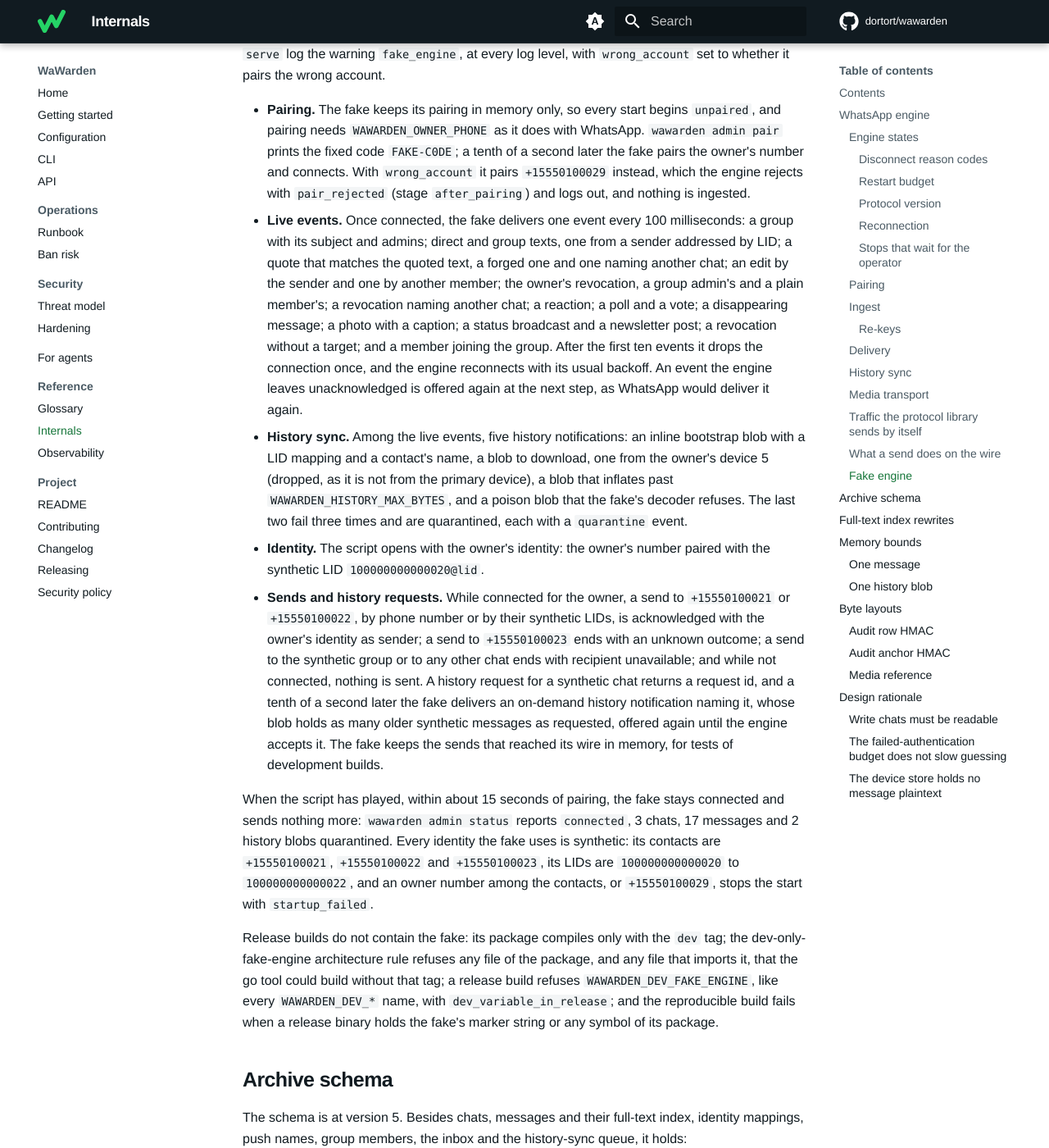
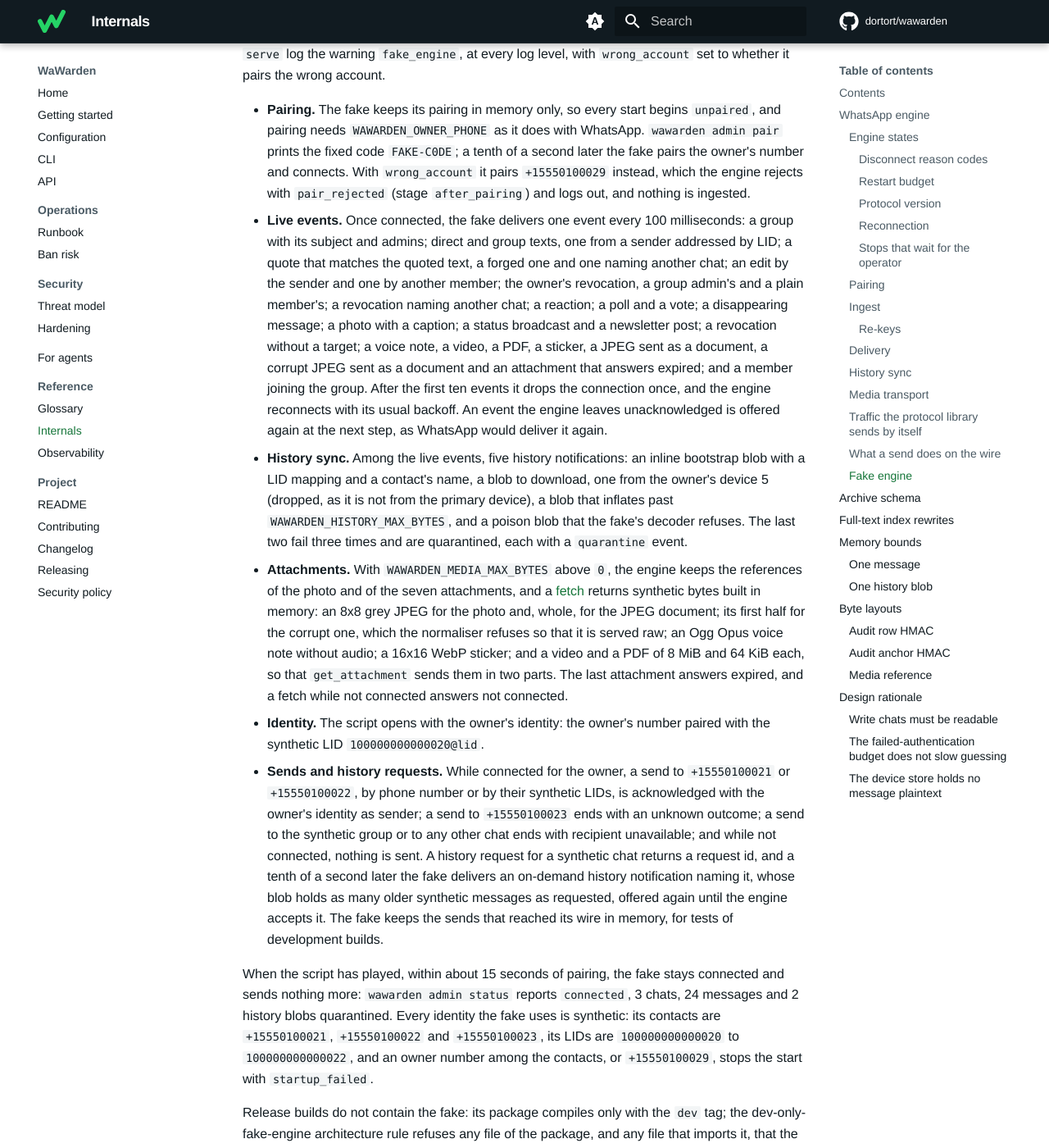
Before and after one commit to dortort/wawarden, an MkDocs documentation site: the page built from docs/internals.md, in a window 1280 px wide and 1400 px high, scrolled down 14020 px. Shown: the whole window at 82% size. Built offline with MkDocs 1.6.1 and Material for MkDocs 9.7.7, drawn with Linux system fonts in a browser that asks for light colours; comment, search, counter and statistics services are not loaded.

Commit message:
docs: describe the fake engine's synthetic attachments
Co-Authored-By: Claude Opus 5.5 <noreply@anthropic.com>
Co-Authored-By: Claude Fable 5.1 <noreply@anthropic.com>

```diff
--- a/docs/internals.md
+++ b/docs/internals.md
@@ -610,8 +610,9 @@ whether it pairs the wrong account.
   another member; the owner's revocation, a group admin's and a plain member's;
   a revocation naming another chat; a reaction; a poll and a vote; a
   disappearing message; a photo with a caption; a status broadcast and a
-  newsletter post; a revocation without a target; and a member joining the
-  group. After the first ten events it drops the connection once, and the
+  newsletter post; a revocation without a target; a voice note, a video, a
+  PDF, a sticker, a JPEG sent as a document, a corrupt JPEG sent as a document
+  and an attachment that answers expired; and a member joining the group. After the first ten events it drops the connection once, and the
   engine reconnects with its usual backoff. An event the engine leaves
   unacknowledged is offered again at the next step, as WhatsApp would deliver it
   again.
@@ -621,6 +622,15 @@ whether it pairs the wrong account.
   primary device), a blob that inflates past `WAWARDEN_HISTORY_MAX_BYTES`, and
   a poison blob that the fake's decoder refuses. The last two fail three times
   and are quarantined, each with a `quarantine` event.
+- **Attachments.** With `WAWARDEN_MEDIA_MAX_BYTES` above `0`, the engine
+  keeps the references of the photo and of the seven attachments, and a
+  [fetch](api.md#attachments) returns synthetic bytes built in memory: an 8x8
+  grey JPEG for the photo and, whole, for the JPEG document; its first half for
+  the corrupt one, which the normaliser refuses so that it is served raw; an
+  Ogg Opus voice note without audio; a 16x16 WebP sticker; and a video and a
+  PDF of 8 MiB and 64 KiB each, so that `get_attachment` sends them in two
+  parts. The last attachment answers expired, and a fetch while not connected
+  answers not connected.
 - **Identity.** The script opens with the owner's identity: the owner's number
   paired with the synthetic LID `100000000000020@lid`.
 - **Sends and history requests.** While connected for the owner, a send to
@@ -636,7 +646,7 @@ whether it pairs the wrong account.
 
 When the script has played, within about 15 seconds of pairing, the fake stays
 connected and sends nothing more: `wawarden admin status` reports `connected`,
-3 chats, 17 messages and 2 history blobs quarantined. Every identity the fake
+3 chats, 24 messages and 2 history blobs quarantined. Every identity the fake
 uses is synthetic: its contacts are `+15550100021`, `+15550100022` and
 `+15550100023`, its LIDs are `100000000000020` to `100000000000022`, and an
 owner number among the contacts, or `+15550100029`, stops the start with
```
Also changed, not shown: README.md (+2 -2 lines).
